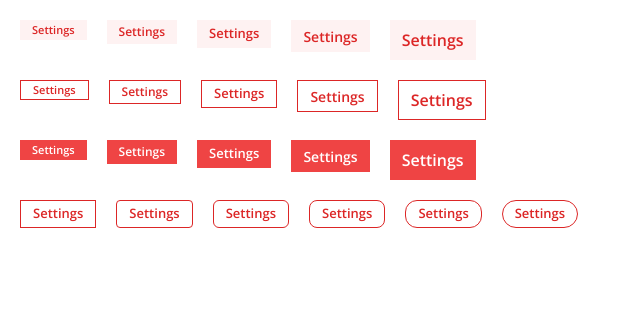
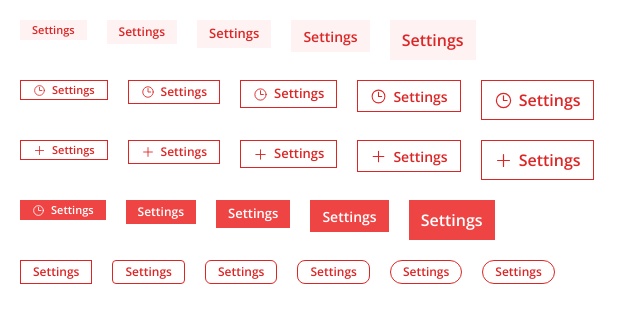
Before and after one commit to ibnumusyaffa/tailwind-components, a Next.js app: page /badge in a window 1280 px wide. Shown: the top 322 px of the page, without its empty margins (0-640 px from the left). Built offline with nearby package versions, Linux system fonts and the light colour scheme.

Commit message:
add icon to badge

```diff
--- a/components/Badge.js
+++ b/components/Badge.js
@@ -1,6 +1,7 @@
 import React from 'react';
 import clsx from 'clsx';
 // import Loading from './Loading';
+
 
 function variantStyles({ variant, color }) {
   switch (variant) {
@@ -28,16 +29,18 @@ function variantStyles({ variant, color }) {
 }
 
 function Badge({
-  size = 'md',
+  size = 'sm',
   variant = 'filled',
   color = 'sky',
   rounded = 'none',
   children,
   fullWidth = false,
+  leftIcon,
+  rightIcon,
   ...props
 }) {
   let style = clsx(
-    `transition-all duration-200 ease-out focus:outline-none font-semibold px-3 flex items-center justify-center`,
+    `transition-all duration-200 ease-out focus:outline-none font-semibold px-3 flex items-center justify-center space-x-1.5`,
     variantStyles({ variant, color }),
     {
       'rounded-none': rounded === 'none',
@@ -60,10 +63,34 @@ function Badge({
   );
 
   return (
-    <span>
-      <div className={style} {...props}>
-        <div>{children}</div>
-      </div>
+    <span className={style} {...props}>
+      {leftIcon ? (
+        <div
+          className={clsx({
+            'w-[13px] h-[13px]': size === 'xs',
+            'w-[14px] h-[14px]': size === 'sm',
+            'w-[15px] h-[15px]': size === 'md',
+            'w-[17px] h-[17px]': size === 'lg',
+            'w-[19px] h-[19px]': size === 'xl',
+          })}
+        >
+          {leftIcon}
+        </div>
+      ) : null}
+      <div>{children}</div>
+      {rightIcon ? (
+        <div
+          className={clsx({
+            'w-[13px] h-[13px]': size === 'xs',
+            'w-[14px] h-[14px]': size === 'sm',
+            'w-[15px] h-[15px]': size === 'md',
+            'w-[17px] h-[17px]': size === 'lg',
+            'w-[19px] h-[19px]': size === 'xl',
+          })}
+        >
+          {rightIcon}
+        </div>
+      ) : null}
     </span>
   );
 }
--- /dev/null
+++ b/components/input.js
@@ -0,0 +1,7 @@
+import React from 'react';
+
+function Input({...other}) {
+  return <input {...other}></input>;
+}
+
+export default Input;
--- a/package.json
+++ b/package.json
@@ -19,6 +19,7 @@
     "react-dom": "18.2.0"
   },
   "devDependencies": {
+    "@tailwindcss/forms": "^0.5.2",
     "autoprefixer": "^10.4.7",
     "eslint": "8.19.0",
     "eslint-config-next": "12.2.1",
--- a/pages/badge.js
+++ b/pages/badge.js
@@ -1,5 +1,6 @@
 import React from 'react';
 import Badge from '../components/Badge';
+import { ClockIcon, PlusIcon } from '@heroicons/react/24/outline';
 function Page() {
   // let colors = ['sky', 'red', 'green'];
   return (
@@ -22,24 +23,96 @@ function Page() {
         </Badge>
       </div>
       <div className="flex space-x-5">
-        <Badge color="red" size="xs" variant="outline">
+        <Badge
+          leftIcon={<ClockIcon></ClockIcon>}
+          color="red"
+          size="xs"
+          variant="outline"
+        >
           Settings
         </Badge>
-        <Badge color="red" size="sm" variant="outline">
+        <Badge
+          leftIcon={<ClockIcon></ClockIcon>}
+          color="red"
+          size="sm"
+          variant="outline"
+        >
           Settings
         </Badge>
-        <Badge color="red" size="md" variant="outline">
+        <Badge
+          leftIcon={<ClockIcon></ClockIcon>}
+          color="red"
+          size="md"
+          variant="outline"
+        >
           Settings
         </Badge>
-        <Badge color="red" size="lg" variant="outline">
+        <Badge
+          leftIcon={<ClockIcon></ClockIcon>}
+          color="red"
+          size="lg"
+          variant="outline"
+        >
           Settings
         </Badge>
-        <Badge color="red" size="xl" variant="outline">
+        <Badge
+          leftIcon={<ClockIcon></ClockIcon>}
+          color="red"
+          size="xl"
+          variant="outline"
+        >
           Settings
         </Badge>
       </div>
       <div className="flex space-x-5">
-        <Badge color="red" size="xs" variant="filled">
+        <Badge
+          leftIcon={<PlusIcon></PlusIcon>}
+          color="red"
+          size="xs"
+          variant="outline"
+        >
+          Settings
+        </Badge>
+        <Badge
+          leftIcon={<PlusIcon></PlusIcon>}
+          color="red"
+          size="sm"
+          variant="outline"
+        >
+          Settings
+        </Badge>
+        <Badge
+          leftIcon={<PlusIcon></PlusIcon>}
+          color="red"
+          size="md"
+          variant="outline"
+        >
+          Settings
+        </Badge>
+        <Badge
+          leftIcon={<PlusIcon></PlusIcon>}
+          color="red"
+          size="lg"
+          variant="outline"
+        >
+          Settings
+        </Badge>
+        <Badge
+          leftIcon={<PlusIcon></PlusIcon>}
+          color="red"
+          size="xl"
+          variant="outline"
+        >
+          Settings
+        </Badge>
+      </div>
+      <div className="flex space-x-5">
+        <Badge
+          leftIcon={<ClockIcon></ClockIcon>}
+          color="red"
+          size="xs"
+          variant="filled"
+        >
           Settings
         </Badge>
         <Badge color="red" size="sm" variant="filled">
--- /dev/null
+++ b/pages/input.js
@@ -0,0 +1,11 @@
+import React from 'react'
+import Input from '../components/input'
+function Page() {
+  return (
+    <div className='p-5'>
+      <Input placeholder="Test" type="text"></Input>
+    </div>
+  )
+}
+
+export default Page
--- a/tailwind.config.js
+++ b/tailwind.config.js
@@ -1,11 +1,11 @@
 /** @type {import('tailwindcss').Config} */
 module.exports = {
   content: [
-    "./pages/**/*.{js,ts,jsx,tsx}",
-    "./components/**/*.{js,ts,jsx,tsx}",
+    './pages/**/*.{js,ts,jsx,tsx}',
+    './components/**/*.{js,ts,jsx,tsx}',
   ],
   theme: {
     extend: {},
   },
-  plugins: [],
-}
+  plugins: [require('@tailwindcss/forms')],
+};
```
Also changed, not shown: 2 other files (tests, documents, lock files or other folders).
